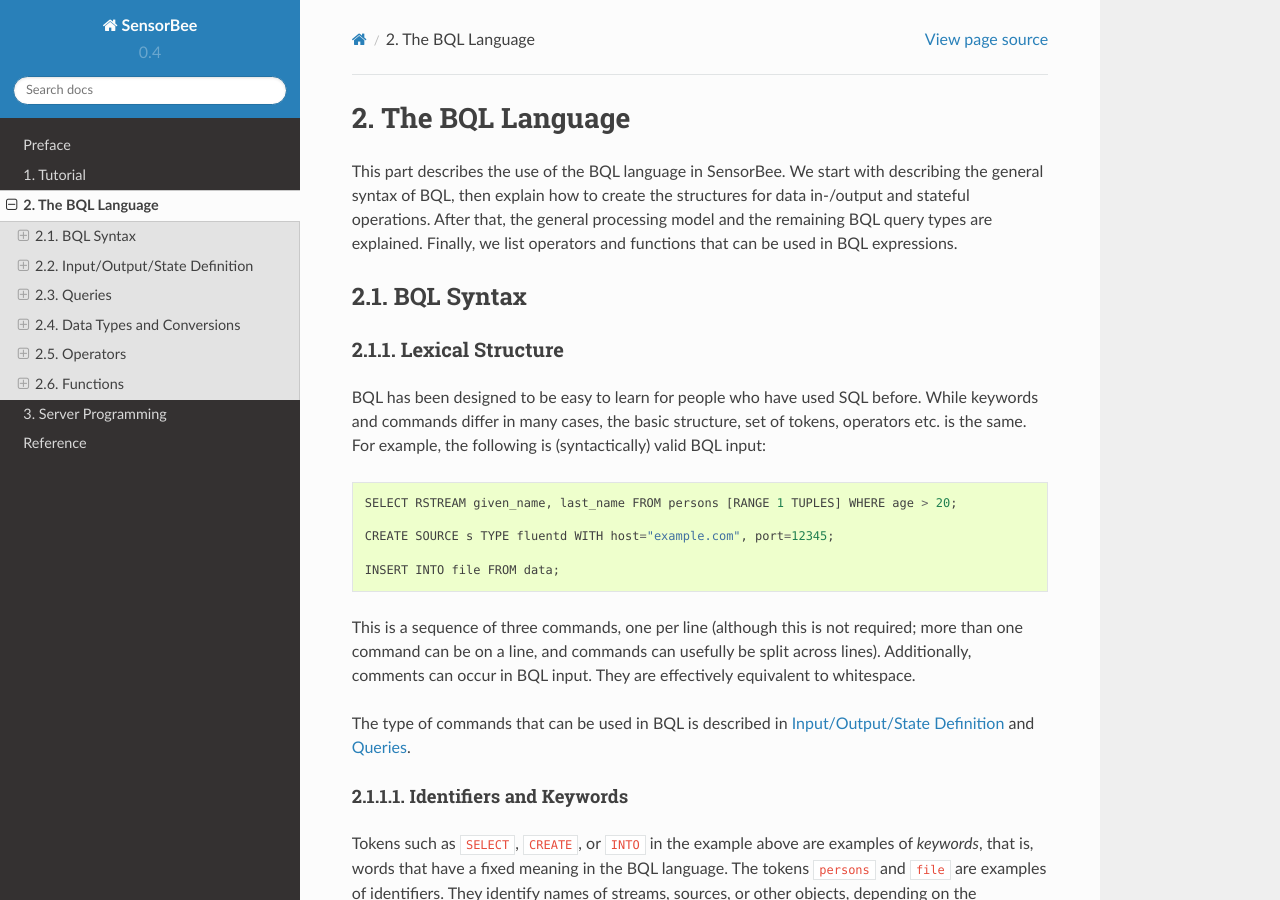
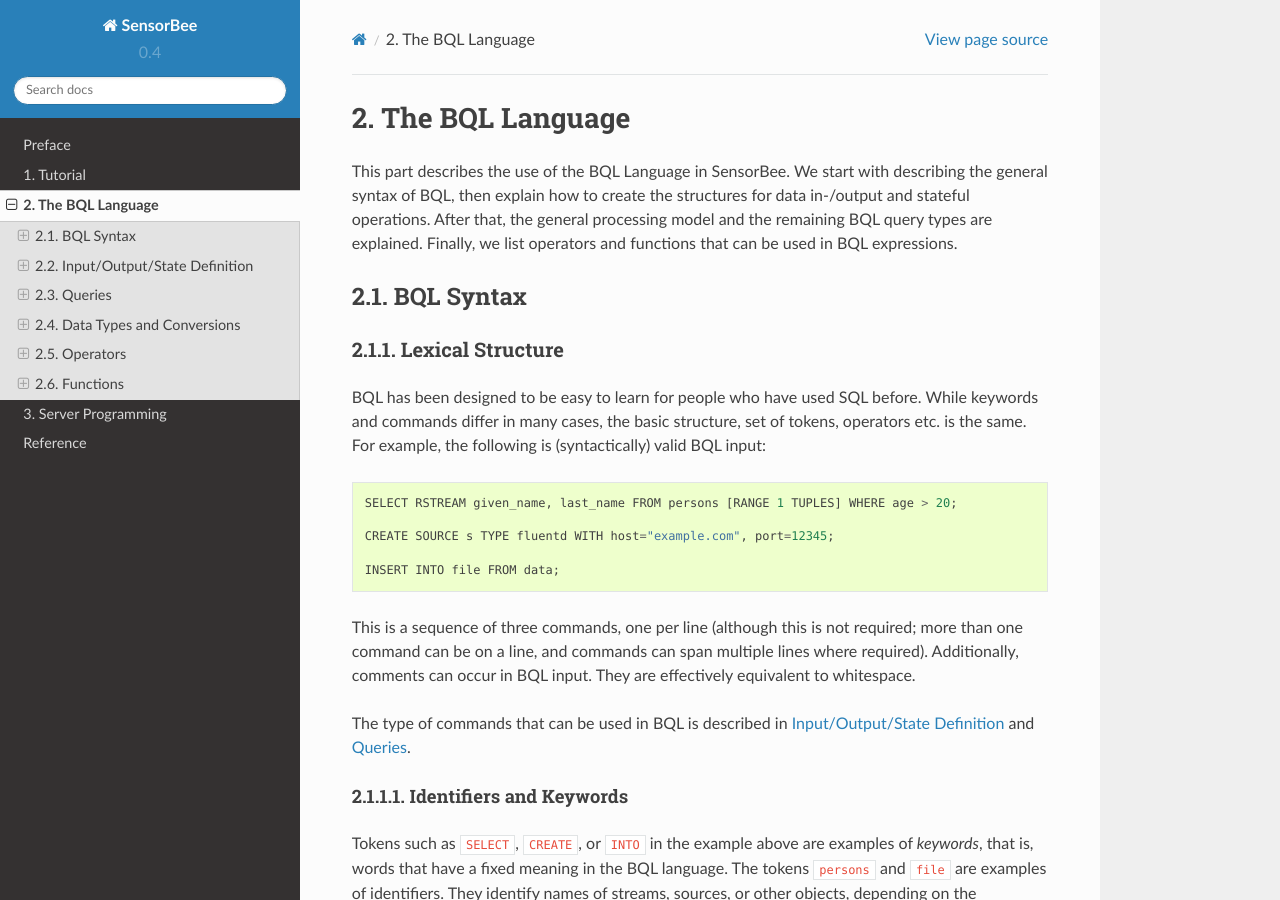
Before and after one commit to sensorbee/docs, a Sphinx documentation site: the page built from source/bql.rst, in a window 1280 px wide and 900 px high. Built offline with Sphinx 7.4.7 and the Read the Docs theme 2.0.0, drawn with Linux system fonts in a browser that asks for light colours; some of the changed text lies outside the part shown.

Commit message:
review 2.1

```diff
--- a/source/bql.rst
+++ b/source/bql.rst
@@ -4,7 +4,7 @@
 The BQL Language
 ################
 
-This part describes the use of the BQL language in SensorBee.
+This part describes the use of the BQL Language in SensorBee.
 We start with describing the general syntax of BQL, then explain how to create the structures for data in-/output and stateful operations.
 After that, the general processing model and the remaining BQL query types are explained.
 Finally, we list operators and functions that can be used in BQL expressions.
--- a/source/bql/queries.rst
+++ b/source/bql/queries.rst
@@ -394,7 +394,7 @@
 """"""""""""""
 
 Where SQL uses the dot in ``SELECT left.a, right.b`` to specify the table from which to use a column, JSON Path uses the dot to describe a child relation in a single JSON element as shown above.
-Therefore to avoid ambiguity, BQL uses the colon (``:``) character to separate table and JSON path::
+Therefore to avoid ambiguity, BQL uses the colon (``:``) character to separate table and JSON Path::
 
     SELECT RSTREAM left:foo.bar, right:hoge FROM ...
 
--- a/source/bql/syntax.rst
+++ b/source/bql/syntax.rst
@@ -15,7 +15,7 @@
 
     INSERT INTO file FROM data;
 
-This is a sequence of three commands, one per line (although this is not required; more than one command can be on a line, and commands can usefully be split across lines).
+This is a sequence of three commands, one per line (although this is not required; more than one command can be on a line, and commands can span multiple lines where required).
 Additionally, comments can occur in BQL input.
 They are effectively equivalent to whitespace.
 
```
Also changed, not shown: other parts of source/bql/syntax.rst (+12 -7 lines).
